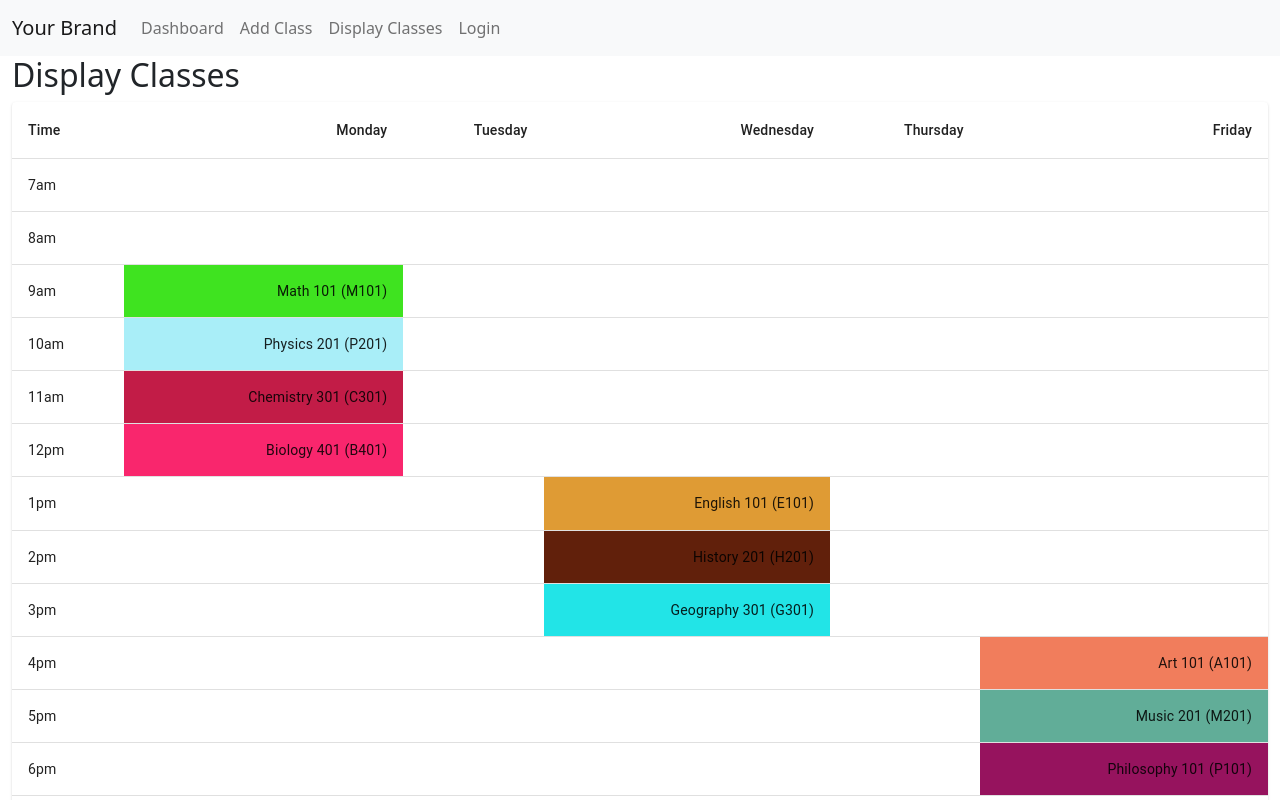
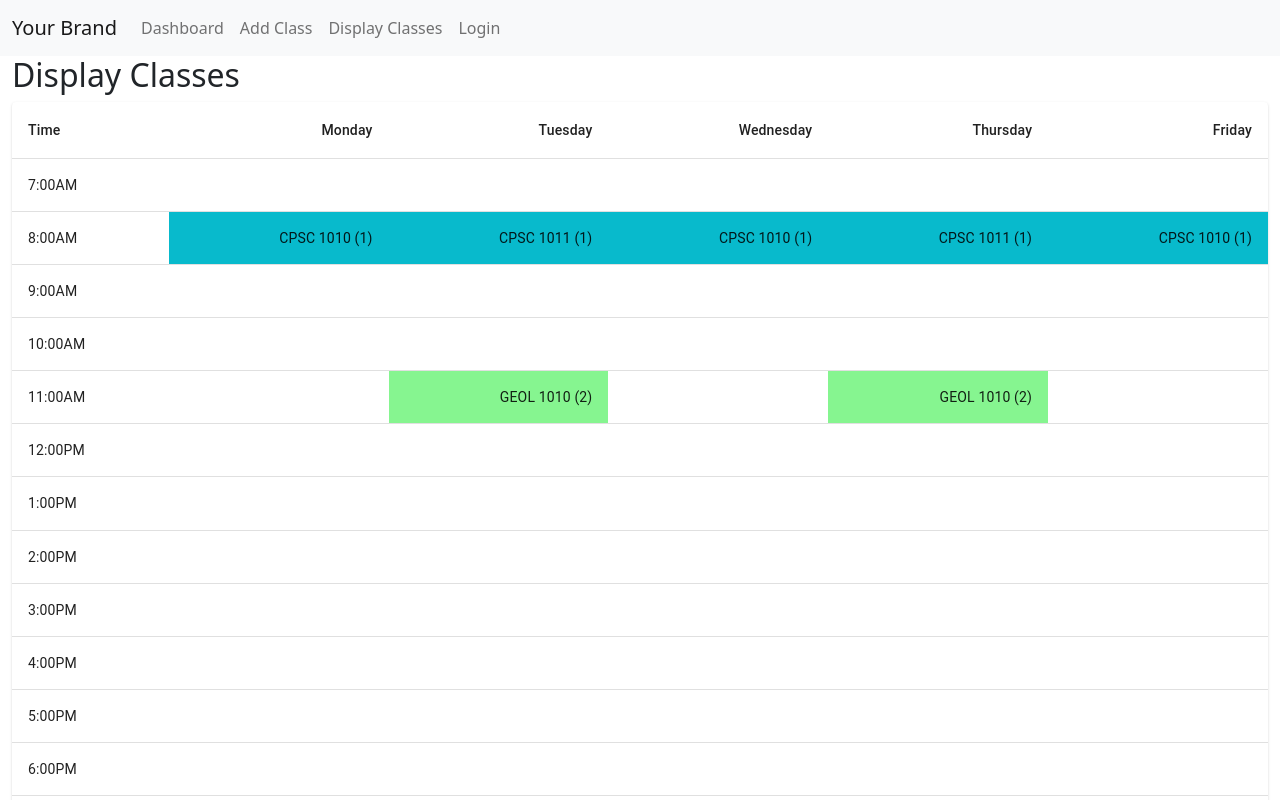
Before and after one commit to BricMask/CUHackIt2024, a React (Vite) app in the folder cuhackit_ui/: page /display-classes in a window 1280 px wide. Shown: the top 800 px of the page. Built offline with nearby package versions, Linux system fonts and the light colour scheme.

Commit message:
Some classes are being displayed properly

```diff
--- a/cuhackit_ui/src/DisplayClasses.jsx
+++ b/cuhackit_ui/src/DisplayClasses.jsx
@@ -6,10 +6,7 @@ import TableContainer from '@mui/material/TableContainer';
 import TableHead from '@mui/material/TableHead';
 import TableRow from '@mui/material/TableRow';
 import Paper from '@mui/material/Paper';
-// Import Course component if needed for other purposes
-import Course from './Course'; // Make sure this import path is correct
-import courses from './courses.json';
-
+import coursesData from './courses.json';
 
 // Helper function to create row data
 function createData(hour, empty = null) {
@@ -18,56 +15,87 @@ function createData(hour, empty = null) {
 
 // Dummy data for table rows
 const rows = [
-  createData('7am'),
-  createData('8am'),
-  createData('9am'),
-  createData('10am'),
-  createData('11am'),
-  createData('12pm'),
-  createData('1pm'),
-  createData('2pm'),
-  createData('3pm'),
-  createData('4pm'),
-  createData('5pm'),
-  createData('6pm'),
-  createData('7pm'),
-  createData('8pm'),
-  createData('9pm'),
-  createData('10pm'),
-  createData('11pm'),
+  createData('7:00AM'),
+  createData('8:00AM'),
+  createData('9:00AM'),
+  createData('10:00AM'),
+  createData('11:00AM'),
+  createData('12:00PM'),
+  createData('1:00PM'),
+  createData('2:00PM'),
+  createData('3:00PM'),
+  createData('4:00PM'),
+  createData('5:00PM'),
+  createData('6:00PM'),
+  createData('7:00PM'),
+  createData('8:00PM'),
+  createData('9:00PM'),
+  createData('10:00PM'),
+  createData('11:00PM'),
 ];
 
-function getRandomColor() {
-  return `#${Math.floor(Math.random() * 16777215).toString(16)}`;
+function getColor(courseCode, instructor, sectionNumber) {
+  // Combine course code, instructor name, and section number
+  const combinedString = courseCode + instructor + sectionNumber;
+
+  // Hashing based on combined string
+  let hash = 0;
+  for (let i = 0; i < combinedString.length; i++) {
+    hash = combinedString.charCodeAt(i) + ((hash << 5) - hash);
+  }
+
+  // Additional calculations based on hash
+  const r = (hash & 0xFF0000) >> 16;
+  const g = (hash & 0x00FF00) >> 8;
+  const b = hash & 0x0000FF;
+
+  // Convert to hex color
+  const color = `#${(r << 16 | g << 8 | b).toString(16).padStart(6, '0')}`;
+
+  return color;
+}
+
+function mapDayCodeToName(dayCode) {
+  const dayMap = {
+    'M': 'Monday',
+    'T': 'Tuesday',
+    'W': 'Wednesday',
+    'R': 'Thursday',
+    'F': 'Friday'
+  };
+
+  return dayCode.split('').map(code => dayMap[code]);
 }
 
 function DisplayClasses() {
   // Mapping courses to their times and days
   const courseMap = {};
-  courses.forEach(course => {
-    if (!courseMap[course.day]) {
-      courseMap[course.day] = {};
-    }
-    courseMap[course.day][course.startTime] = {
-      ...course,
-      color: getRandomColor(), // Assign a random color to each course
-    };
+  coursesData.courses.forEach(course => {
+    const days = mapDayCodeToName(course.days); // Get array of full day names
+    days.forEach(day => {
+      if (!courseMap[day]) {
+        courseMap[day] = {};
+      }
+      courseMap[day][course.start_time] = {
+        ...course,
+        color: getColor(course.course_code, course.instructor, course.section_num), // Assign a color based on instructor name
+      };
+    });
   });
+
+  const weekdays = ["Monday", "Tuesday", "Wednesday", "Thursday", "Friday"];
 
   return (
     <div className="container-fluid min-vh-100 mw-100">
       <h2>Display Classes</h2>
-      <Course /> {/* Render the Course component */}
       <TableContainer component={Paper}>
         <Table sx={{ minWidth: 650 }} aria-label="simple table">
           <TableHead>
             <TableRow>
               <TableCell>Time</TableCell>
-              <TableCell align="right">Monday</TableCell>
-              <TableCell align="right">Tuesday</TableCell>
-              <TableCell align="right">Wednesday</TableCell>
-              <TableCell align="right">Thursday</TableCell>
-              <TableCell align="right">Friday</TableCell>
+              {weekdays.map(day => (
+                <TableCell key={day} align="right">{day}</TableCell>
+              ))}
             </TableRow>
           </TableHead>
           <TableBody>
@@ -79,7 +107,7 @@ function DisplayClasses() {
                 <TableCell component="th" scope="row">
                   {row.hour}
                 </TableCell>
-                {["Monday", "Tuesday", "Wednesday", "Thursday", "Friday"].map((day) => (
+                {weekdays.map((day) => (
                   <TableCell
                     key={day}
                     align="right"
@@ -87,7 +115,7 @@ function DisplayClasses() {
                       backgroundColor: courseMap[day] && courseMap[day][row.hour] ? courseMap[day][row.hour].color : "",
                     }}
                   >
-                    {courseMap[day] && courseMap[day][row.hour] ? `${courseMap[day][row.hour].className} (${courseMap[day][row.hour].courseNumber})` : ""}
+                    {courseMap[day] && courseMap[day][row.hour] ? `${courseMap[day][row.hour].course_code} ${courseMap[day][row.hour].course_num} (${courseMap[day][row.hour].section_num})` : ""}
                   </TableCell>
                 ))}
               </TableRow>
--- a/cuhackit_ui/src/courses.json
+++ b/cuhackit_ui/src/courses.json
@@ -1,72 +1,54 @@
-[
+{
+  "courses": [
     {
-      "className": "Math 101",
-      "courseNumber": "M101",
-      "startTime": "9am",
-      "endTime": "10am",
-      "day": "Monday"
+      "course_code": "CPSC",
+      "course_num": 1011,
+      "section_num": 1,
+      "days": "TR",
+      "start_time": "8:00AM",
+      "end_time": "8:50AM",
+      "instructor": "Catherine Kittelstad",
+      "traditional": true
     },
     {
-      "className": "Physics 201",
-      "courseNumber": "P201",
-      "startTime": "10am",
-      "endTime": "11am",
-      "day": "Monday"
+      "course_code": "CPSC",
+      "course_num": 2310,
+      "section_num": 1,
+      "days": "MWF",
+      "start_time": "9:05AM",
+      "end_time": "9:55AM",
+      "instructor": "Yvon Feaster",
+      "traditional": true
     },
     {
-      "className": "Chemistry 301",
-      "courseNumber": "C301",
-      "startTime": "11am",
-      "endTime": "12pm",
-      "day": "Monday"
+      "course_code": "CPSC",
+      "course_num": 1010,
+      "section_num": 1,
+      "days": "MWF",
+      "start_time": "8:00AM",
+      "end_time": "8:50AM",
+      "instructor": "Catherine Kittelstad",
+      "traditional": true
     },
     {
-      "className": "Biology 401",
-      "courseNumber": "B401",
-      "startTime": "12pm",
-      "endTime": "1pm",
-      "day": "Monday"
+      "course_code": "CPSC",
+      "course_num": 2120,
+      "section_num": 2,
+      "days": "TR",
+      "start_time": "12:30PM",
+      "end_time": "1:45PM",
+      "instructor": "Ran Xu",
+      "traditional": true
     },
     {
-      "className": "English 101",
-      "courseNumber": "E101",
-      "startTime": "1pm",
-      "endTime": "2pm",
-      "day": "Wednesday"
-    },
-    {
-      "className": "History 201",
-      "courseNumber": "H201",
-      "startTime": "2pm",
-      "endTime": "3pm",
-      "day": "Wednesday"
-    },
-    {
-      "className": "Geography 301",
-      "courseNumber": "G301",
-      "startTime": "3pm",
-      "endTime": "4pm",
-      "day": "Wednesday"
-    },
-    {
-      "className": "Art 101",
-      "courseNumber": "A101",
-      "startTime": "4pm",
-      "endTime": "5pm",
-      "day": "Friday"
-    },
-    {
-      "className": "Music 201",
-      "courseNumber": "M201",
-      "startTime": "5pm",
-      "endTime": "6pm",
-      "day": "Friday"
-    },
-    {
-      "className": "Philosophy 101",
-      "courseNumber": "P101",
-      "startTime": "6pm",
-      "endTime": "7pm",
-      "day": "Friday"
+      "course_code": "GEOL",
+      "course_num": 1010,
+      "section_num": 2,
+      "days": "TR",
+      "start_time": "11:00AM",
+      "end_time": "12:15PM",
+      "instructor": "Alan Coulson",
+      "traditional": true
     }
   ]
+}
```
